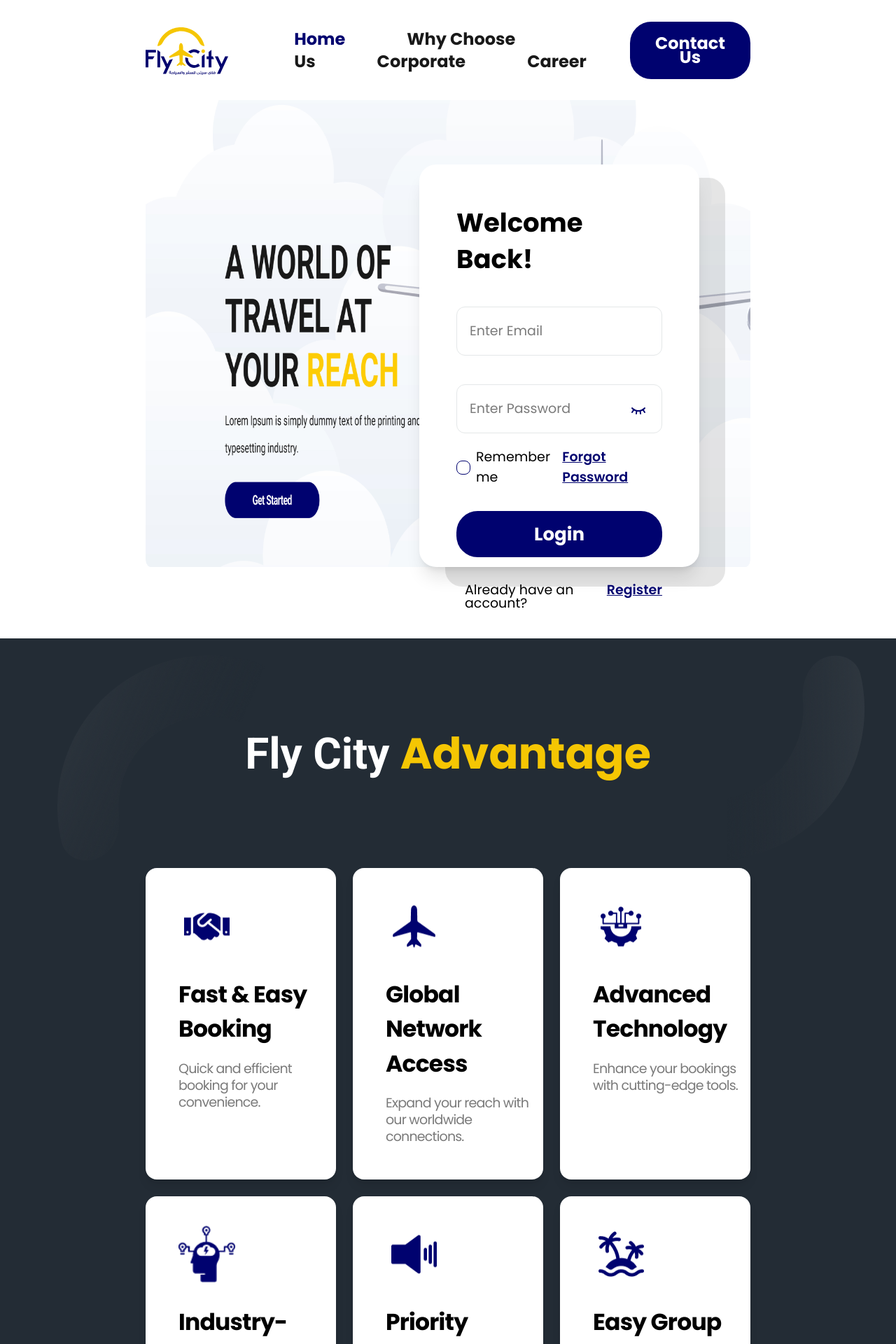
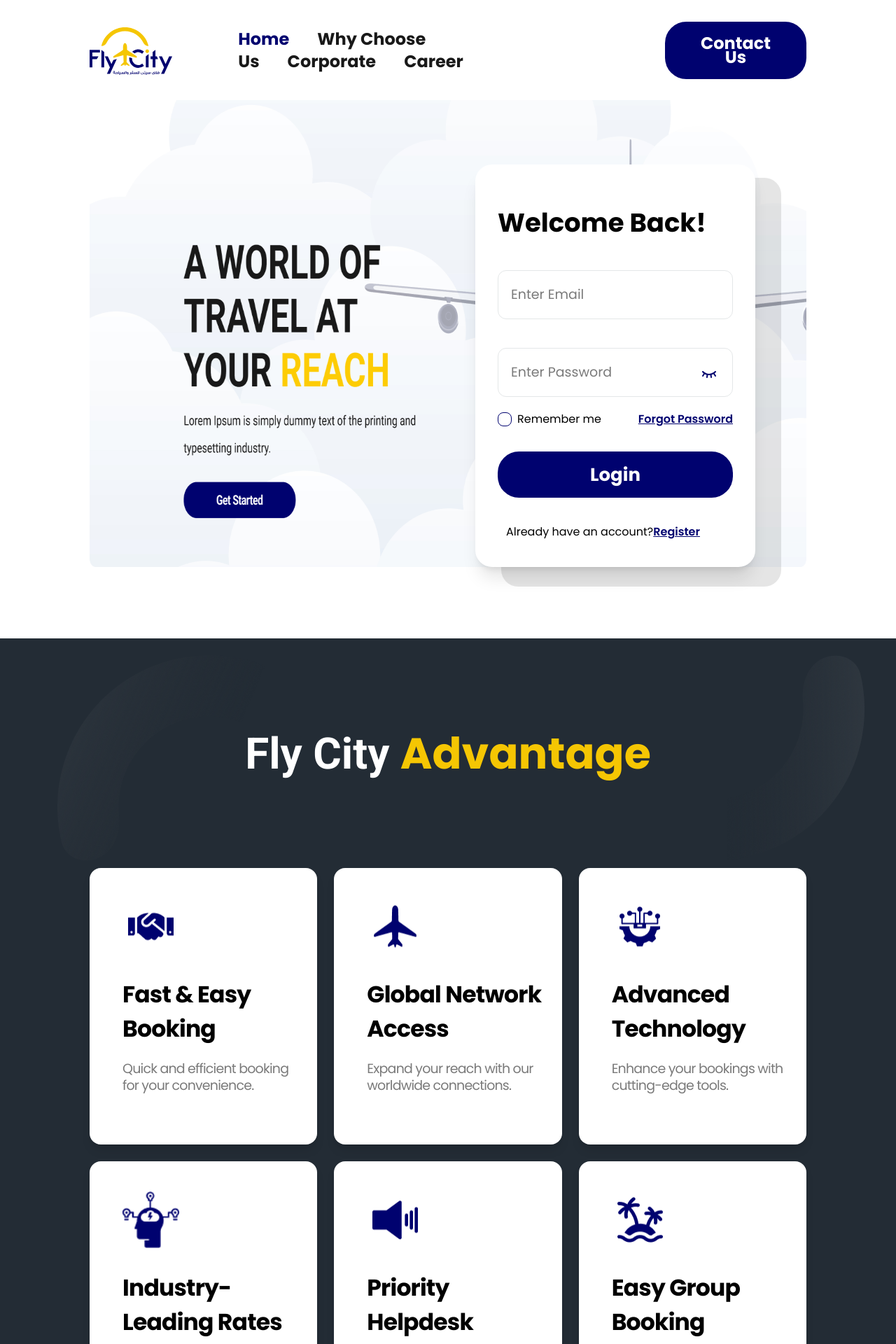
Before and after one commit to Mhedii/FlyCity, a React (Vite) app: page / in a window 1280 px wide. Shown: the top 1920 px of the page at 70% size. Built offline with nearby package versions, Linux system fonts and the light colour scheme.

Commit message:
Responsive 1440

```diff
--- a/src/components/Home/Features/Features.tsx
+++ b/src/components/Home/Features/Features.tsx
@@ -15,7 +15,7 @@
         <img src={eclipse_1} alt="" className=" ml-[5.125rem]   " />
         <img src={eclipse_2} alt="" className="me-[2.813rem]  " />
       </div>
-      <section className="    pt-[46px] md:pt-[7.75rem]     text-start px-[1.313rem] lg:px-[6rem] xl:px-[13rem] 2xl:px-[15.75rem] ">
+      <section className="    pt-[46px] md:pt-[7.75rem]     text-start px-[1.313rem] lg:px-[4rem] xl:px-[8rem] 2xl:px-[15.75rem] ">
         <h2
           className=" text-[28px] md:text-[3.875rem] font-bold text-white  text-center md:leading-[5.181rem]"
           style={{ fontFamily: "Roboto, sans-serif" }}
--- a/src/components/Home/Header/Header.tsx
+++ b/src/components/Home/Header/Header.tsx
@@ -6,10 +6,10 @@
 const Header: React.FC = () => {
   return (
     <div className=" ">
-      <header className=" justify-between items-center  pt-[1.938rem] pb-[1.889rem]   active:text-primary font-bold text-xl mx-[1.313rem] md:mx-[3rem] lg:mx-[6rem] xl:mx-[13rem] 2xl:mx-[15.75rem] md:flex hidden">
+      <header className=" justify-between items-center  pt-[1.938rem] pb-[1.889rem]   active:text-primary font-bold text-xl mx-[1.313rem] md:mx-[3rem] lg:mx-[6rem] xl:mx-[8rem] 2xl:mx-[15.75rem] md:flex hidden">
         <div className="  text-2xl font-bold flex items-center ">
           <img src={logo} alt="" className="w-[7.5rem] h-[4.313rem]" />
-          <nav className="  text-black_1 text-2xl md:space-x-6 lg:space-x-10 xl:space-x-[5.5rem] xl:me-12 ml-[5.875rem]">
+          <nav className="  text-black_1 text-2xl md:space-x-6 lg:space-x-10 2xl:space-x-[5.5rem] xl:me-12 ml-[5.875rem]">
             <Link to="/" className="text-primary hover:text-primary">
               Home
             </Link>
--- a/src/components/Home/HeroSection/Hero.tsx
+++ b/src/components/Home/HeroSection/Hero.tsx
@@ -8,7 +8,7 @@
 const Hero: React.FC = () => {
   return (
     <div className="mb-[6.375rem]">
-      <section className="relative  flex flex-col md:flex-row    mx-[1.313rem] lg:mx-[6rem] xl:mx-[13rem] 2xl:mx-[15.75rem]">
+      <section className="relative  flex flex-col md:flex-row    mx-[1.313rem] lg:mx-[6rem] xl:mx-[8rem] 2xl:mx-[15.75rem]">
         <div className="w-full  flex justify-center relative ">
           <img
             src={HeroBg}
@@ -18,7 +18,7 @@
         </div>
         <div className="relative top-[2.851rem] md:top-0">
           <div className="absolute  -bottom-4 md:-bottom-7 right-[-0.75rem] md:right-[2.25rem] w-full md:w-[20rem] xl:w-[25rem] 2xl:w-[31.563rem] h-[28rem] md:h-[36.5rem] bg-black opacity-10 rounded-3xl z-0"></div>
-          <div className=" bg-white left-0 md:left-auto  px-2 md:px-[3.313rem] pt-3 md:pt-[3.563rem] shadow-xl rounded-3xl w-full md:w-[20rem] xl:w-[25rem] 2xl:w-[31.563rem]  md:h-[35.938rem]   md:ml-auto relative md:absolute bottom-0 right-[4.563rem] z-10 ">
+          <div className=" bg-white left-0 md:left-auto  px-2 md:px-[2rem] 2xl:px-[3.313rem] pt-3 md:pt-[3.563rem] shadow-xl rounded-3xl w-full md:w-[20rem] xl:w-[25rem] 2xl:w-[31.563rem]  md:h-[35.938rem]   md:ml-auto relative md:absolute bottom-0 right-[4.563rem] z-10 ">
             <h2 className="text-[24px] md:text-[2.313rem] font-bold leading-[3.25rem]  mb-[11px] md:mb-[2.625rem]">
               Welcome Back!
             </h2>
@@ -34,7 +34,7 @@
                 icon={<TbEyeClosed />}
               />
 
-              <div className="flex justify-between items-center text-[14px] md:text-[1.188rem]  mt-5">
+              <div className="flex justify-between items-center text-[14px] md:text-base 2xl:text-[1.188rem]  mt-5">
                 <label className="flex items-center gap-2">
                   <input
                     type="checkbox"
@@ -53,7 +53,7 @@
               />
             </form>
 
-            <p className="text-[14px] md:text-[1.188rem] pb-6 pd:mb-0  mt-[31px] md:mt-[2.313rem] flex justify-center md:justify-normal  md:ml-3 leading-none">
+            <p className="text-[14px] md:text-base 2xl:text-[1.188rem] pb-6 pd:mb-0  mt-[31px] md:mt-[2.313rem] flex justify-center md:justify-normal  md:ml-3 leading-none">
               Already have an account?{" "}
               <Link
                 to="/registration"
--- a/src/components/Home/Solutions/Business.tsx
+++ b/src/components/Home/Solutions/Business.tsx
@@ -19,7 +19,7 @@
           </span>
         </p>
       </div>
-      <div className=" mx-[1.313rem] lg:mx-[5rem]  xl:mx-[13rem] 2xl:mx-[15.75rem]  items-center grid  grid-cols-1 md:grid-cols-2 ">
+      <div className=" mx-[1.313rem] lg:mx-[4rem]  xl:mx-[8rem] 2xl:mx-[15.75rem]  items-center grid  grid-cols-1 md:grid-cols-2 ">
         <div className="flex justify-center text-center md:block mb-8 md:mb-0 ml-[3.813rem]">
           <img
             src={business}
--- a/src/components/Home/Solutions/Solutions.tsx
+++ b/src/components/Home/Solutions/Solutions.tsx
@@ -3,7 +3,7 @@
 
 const Solutions: React.FC = () => {
   return (
-    <section className="pt-[22px] md:pt-[8.063rem]  pb-[32px] md:pb-[9rem]  md:mb-10 text-center px-[1.313rem] md:px-[3rem] lg:px-[6rem] xl:px-[13rem] 2xl:px-[15.75rem]">
+    <section className="pt-[22px] md:pt-[8.063rem]  pb-[32px] md:pb-[9rem]  md:mb-10 text-center px-[1.313rem] md:px-[3rem] lg:px-[4rem] xl:px-[8rem] 2xl:px-[15.75rem]">
       <div className="flex justify-center">
         <h2
           className="text-[28px] md:text-[3.875rem] md:leading-[5.181rem] font-bold   max-w-3xl  "
@@ -39,7 +39,7 @@
               <h3 className="pl-[42px] md:pl-0 text-[24px] md:text-[2.313rem] font-bold mb-[0.938rem] leading-[3.25rem]">
                 {solution.title}
               </h3>
-              <p className="md:block hidden text-[1.188rem] leading-[29.2px ]  text-gray h-[5.438rem] mb-8">
+              <p className="md:block hidden text-[1.188rem] leading-[29.2px ]  text-gray h-[5.438rem] mb-8 line-clamp-3">
                 {solution.description}
               </p>
             </div>
```
